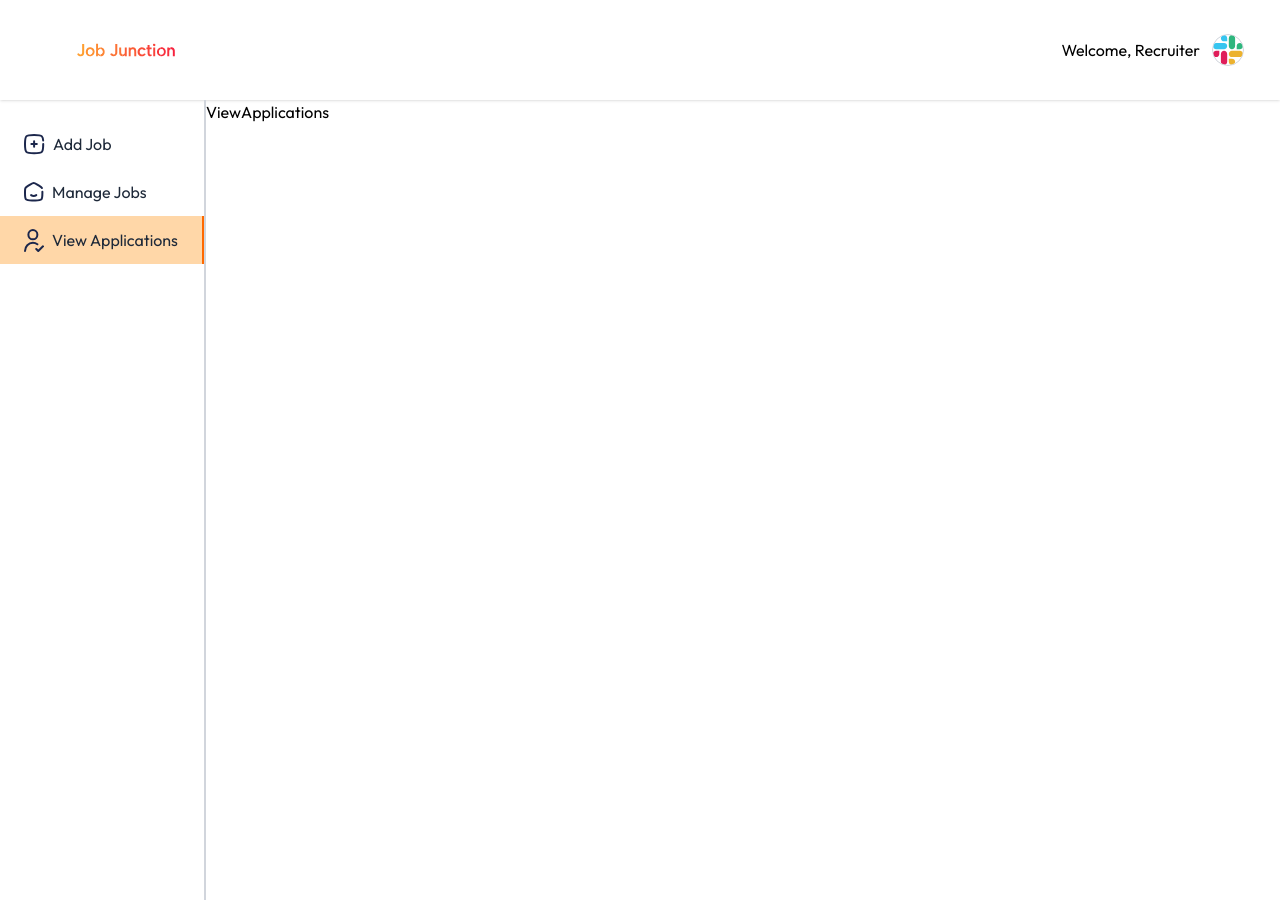
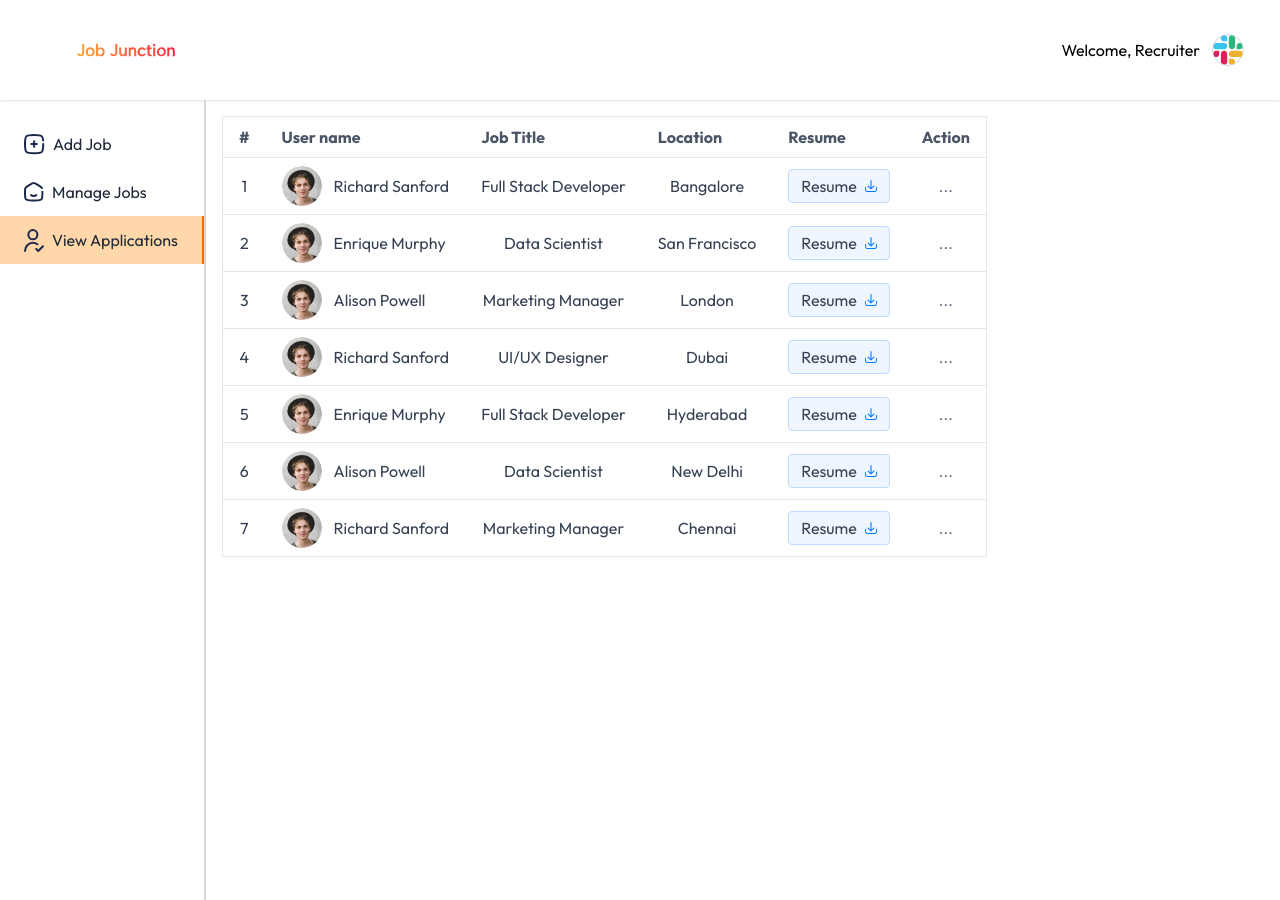
Before and after one commit to Yogeshkodes/JobJunction, a React (Vite) app in the folder Client/: page /dashboard/view-applications in a window 1280 px wide. Built offline with nearby package versions, Linux system fonts and the light colour scheme.

Commit message:
ViewApplication Page done

```diff
--- a/Client/src/pages/ViewApplications.jsx
+++ b/Client/src/pages/ViewApplications.jsx
@@ -1,7 +1,73 @@
 import React from "react";
+import { assets, viewApplicationsPageData } from "../assets/assets";
 
 const ViewApplications = () => {
-  return <div>ViewApplications</div>;
+  return (
+    <div className="container max-auto p-4">
+      <div>
+        <table className="w-full max-w-4xl bg-white border border-gray-200 max-sm:text-sm">
+          <thead>
+            <tr className="border-b border-gray-200 text-gray-600">
+              <th className="py-2 px-4 text-left">#</th>
+              <th className="py-2 px-4 text-left">User name</th>
+              <th className="py-2 px-4 text-left max-sm:hidden">Job Title</th>
+              <th className="py-2 px-4 text-left max-sm:hidden">Location</th>
+              <th className="py-2 px-4 text-left ">Resume</th>
+              <th className="py-2 px-4 text-left">Action</th>
+            </tr>
+          </thead>
+          <tbody>
+            {viewApplicationsPageData.map((data, index) => (
+              <tr
+                key={index}
+                className="border-b border-gray-200 text-gray-700"
+              >
+                <td className="py-2 px-4 text-center">{index + 1}</td>
+                <td className="py-2 px-4  text-center flex items-center">
+                  <img
+                    src={data.imgSrc}
+                    alt=""
+                    className="w-10 h-10 rounded-full mr-3 max-sm:hidden"
+                  />
+                  <span> {data.name}</span>
+                </td>
+                <td className="py-2 px-4 text-center max-sm:hidden">
+                  {data.jobTitle}
+                </td>
+                <td className="py-2 px-4 text-center max-sm:hidden">
+                  {data.location}
+                </td>
+                <td className="py-2 px-4 text-center ">
+                  <a
+                    href=""
+                    target="_blank"
+                    className="inline-flex items-center flex-row gap-2 py-1 px-3 border border-blue-200 bg-blue-50 rounded"
+                  >
+                    Resume <img src={assets.resume_download_icon} alt="" />
+                  </a>
+                </td>
+                <td>
+                  <div className="relative flex  justify-center group  ">
+                    <button className="text-gray-500 action-button  ">
+                      ...
+                    </button>
+                    <div className="absolute  right-[-90px] md:left-8 top-[15px] md:-top-[-15px]  z-10 w-32 bg-white border border-gray-300 rounded shadow  group-hover:block hidden">
+                      <button className="py-2 px-4 text-blue-500 hover:bg-gray-100 w-full text-left block">
+                        Accept
+                      </button>
+                      <button className="py-2 px-4 text-red-500 hover:bg-gray-100 w-full text-left block">
+                        Reject
+                      </button>
+                    </div>
+                  </div>
+                </td>
+              </tr>
+            ))}
+          </tbody>
+        </table>
+      </div>
+    </div>
+  );
 };
 
 export default ViewApplications;
```
